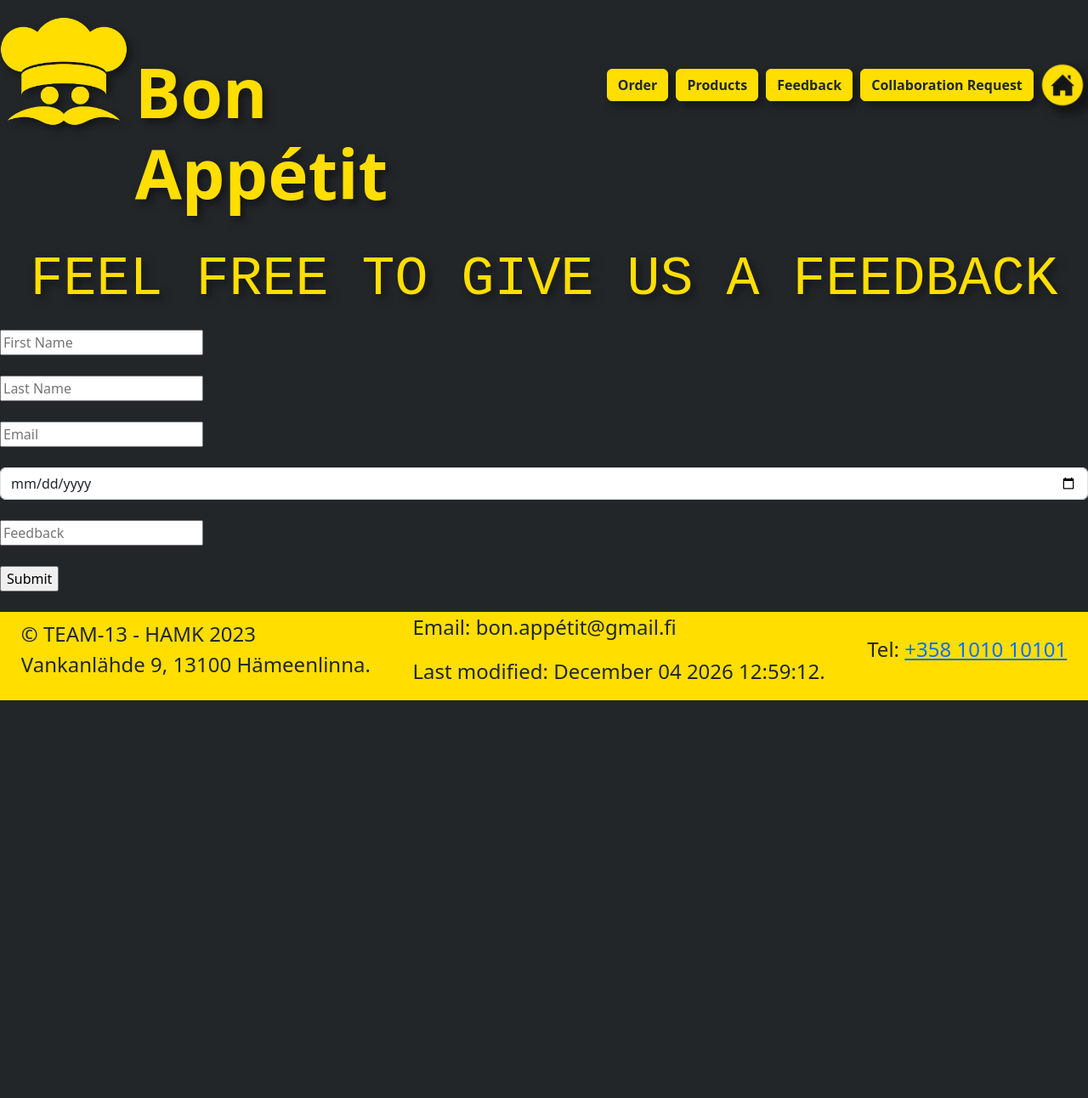
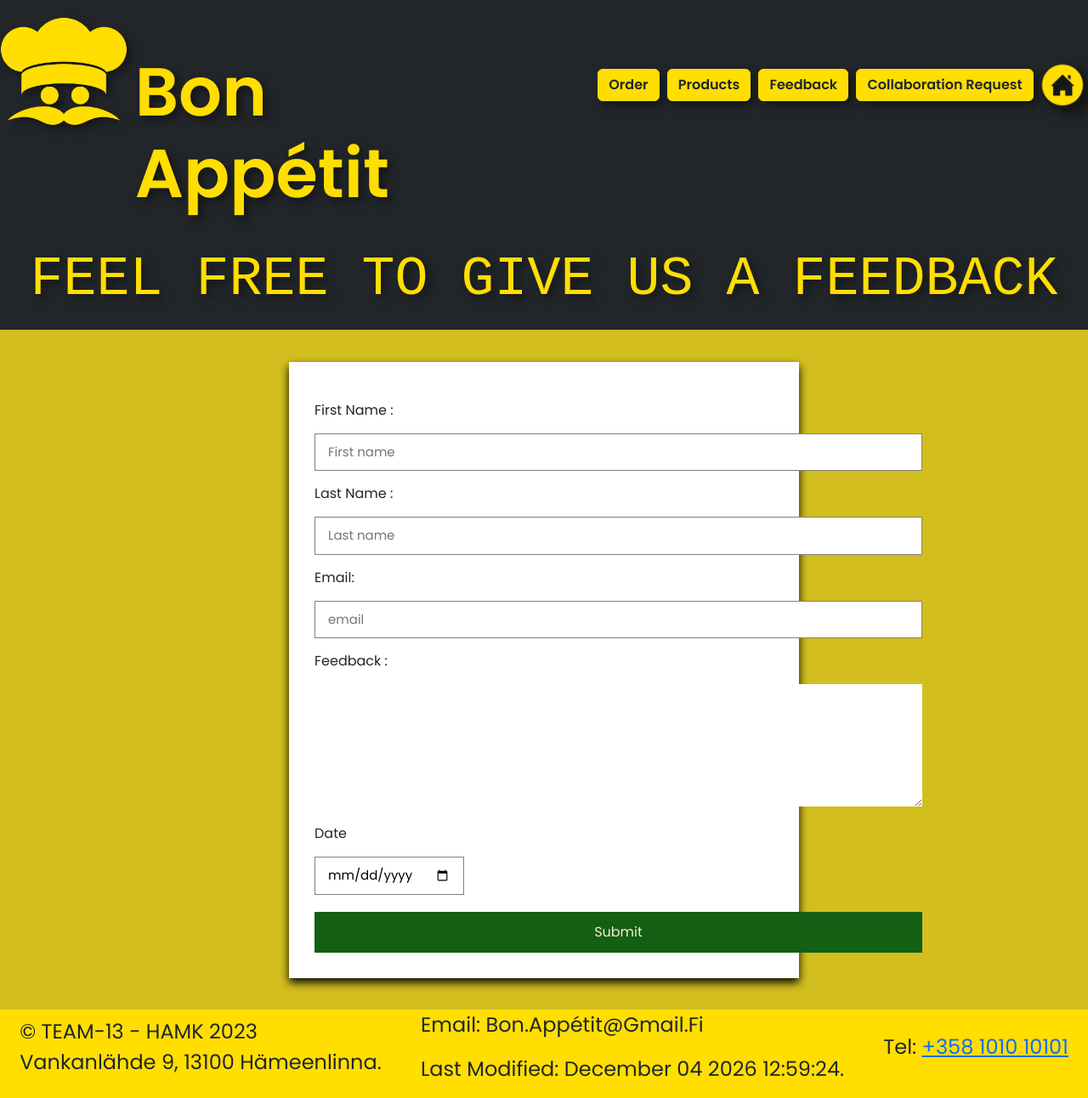
Before and after one commit to hataheriandani/team13-web, a PHP site: page /feedback.php in a window 1280 px wide. Shown: the whole page at 85% size. Before the commit the page ends 824 px from the top, so only its background shows below. Run offline with PHP 8.4, Linux system fonts and the light colour scheme.

Commit message:
Changes made to feedback.php

```diff
--- a/feedback.php
+++ b/feedback.php
@@ -1,34 +1,81 @@
 <?php
 $title = "Feedback";
-include "header1.php" ?>
+include "header1.php";
+
+?>
+<head>
+
+  <link rel="stylesheet" href="orderstyle.css">
+</head>
 
 <h2> FEEL FREE TO GIVE US A FEEDBACK </h2>
 
-<form1 method = "post" action="" onsubmit="return crud()" name="form1">
-    <input type="text" name="fname" placeholder="First Name" required onblur="fname()"> <br><br>
-    <input type="text" name="lname" placeholder="Last Name" required onblur="lname()"> <br><br>
-    <input type="text" name="email" placeholder="Email" required> <br><br>
-    <input type="date" name="date" class="form-control" required> <br>
-    <input type="text" name="feedback" placeholder="Feedback" required > <br><br>
-    <input type="submit" value="Submit" name="submit"> <br><br>
 
-</form1>
+
+
+
+
+<div class="container">
+<form method = "POST" action=""  name="form1" >
+<div class="row1">
+
+    <div class="col1">
+        <div class="inputBox">
+            <span> First Name :</span>
+            <input type="text" name="fname" placeholder="First name">
+        </div>
+
+        <div class="inputBox">
+            <span> Last Name :</span>
+            <input type="text" name="lname" placeholder="Last name">
+        </div>
+
+        <div class="inputBox">
+            <span> Email:</span>
+            <input type="email" name="email" placeholder="email">
+        </div>
+
+        <div class="inputBox">
+            <span> Feedback :</span>
+            <textarea cols="50" rows="6" name="feedback" id="feedback" style="outline-style:1px ;"></textarea>
+        </div>
+
+        <div class="flex">
+            <div class="inputBox">
+            <span> Date</span>
+            <input type="date" name="date">
+        </div>
+     </div>
+     <input type="submit" value="submit" class="submit-btn" name="Submit">
+</div>
+</div>
+
+
+
+
+
+</form>
+
 
 <?php
 
-    if (isset($_POST['submit'])) {
+  if (isset($_POST['Submit'])) {
         $fname = $_POST['fname'];
         $lname = $_POST['lname'];
         $email = $_POST['email'];
         $date = $_POST['date'];
         $feedback = $_POST['feedback'];
-        include 'db.php';
-        $sql = "insert into shehan_feedback (fname, lname, email, date, feedback)
-        values('$fname', '$lname', '$email', '$date', '$feedback',)";
+        include "db.php";
+        $sql = "INSERT INTO shehan_feedback (fname, lname, email, feedback, date)
+        values('$fname', '$lname', '$email', '$feedback', '$date')";
 
-        if ($conn ->query($sql) === TRUE){
-            echo "Your information is added successfully";
-        }
+
+        if($conn->query($sql)==TRUE){
+            echo("<SCRIPT LANGUAGE='JavaScript'>
+  window.alert('Successfully Registered!')
+  </SCRIPT>");
+
+            }
         else {
             echo "Error:" . $conn->error;
         }
--- a/orderstyle.css
+++ b/orderstyle.css
@@ -94,3 +94,8 @@ border: 1px solid black;
 .container form .submit-btn:hover{
      background:purple ;
 }
+
+textarea{
+
+    display: block;
+}
```
Also changed, not shown: feedback.js (+9 -2 lines).
